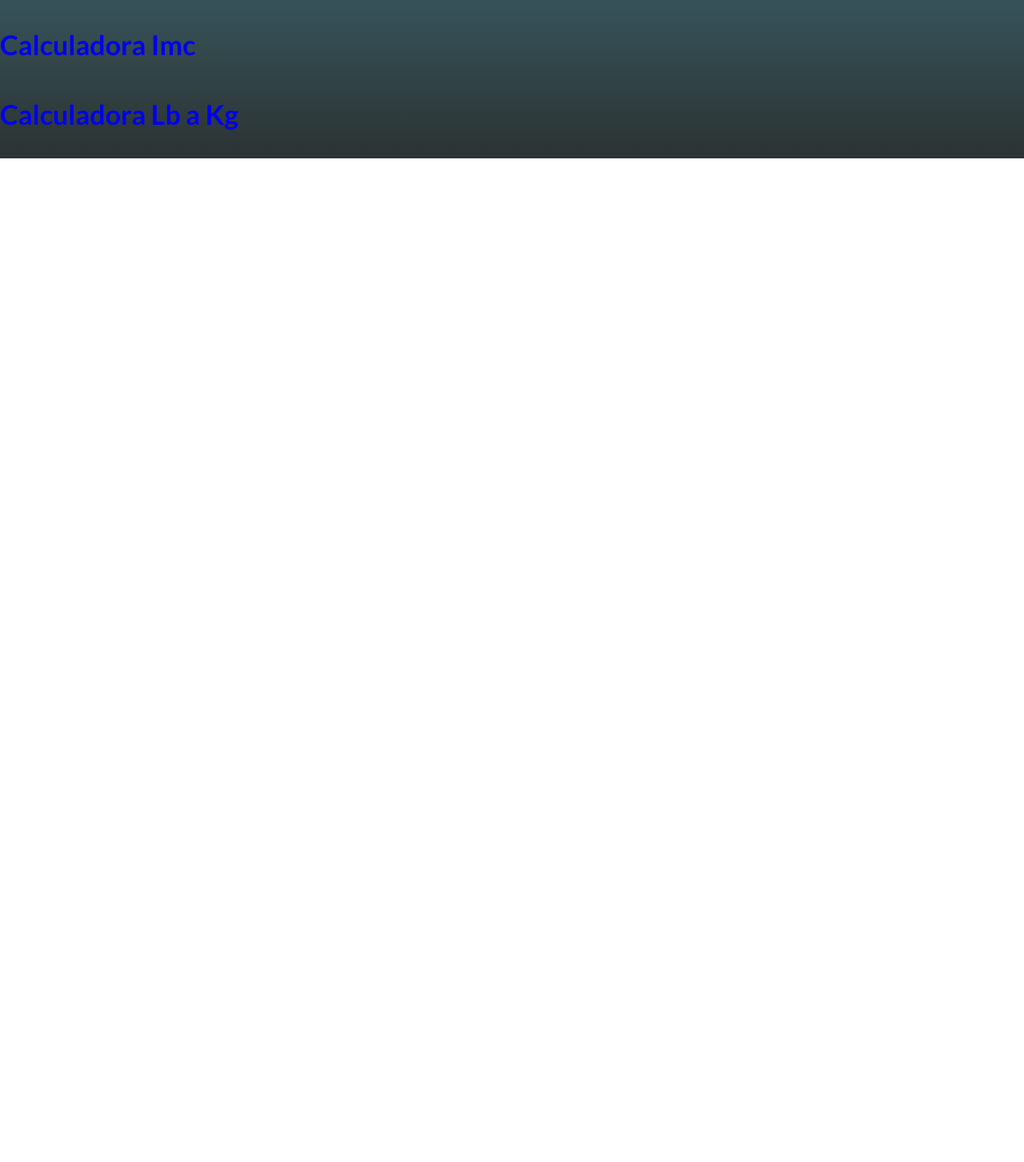
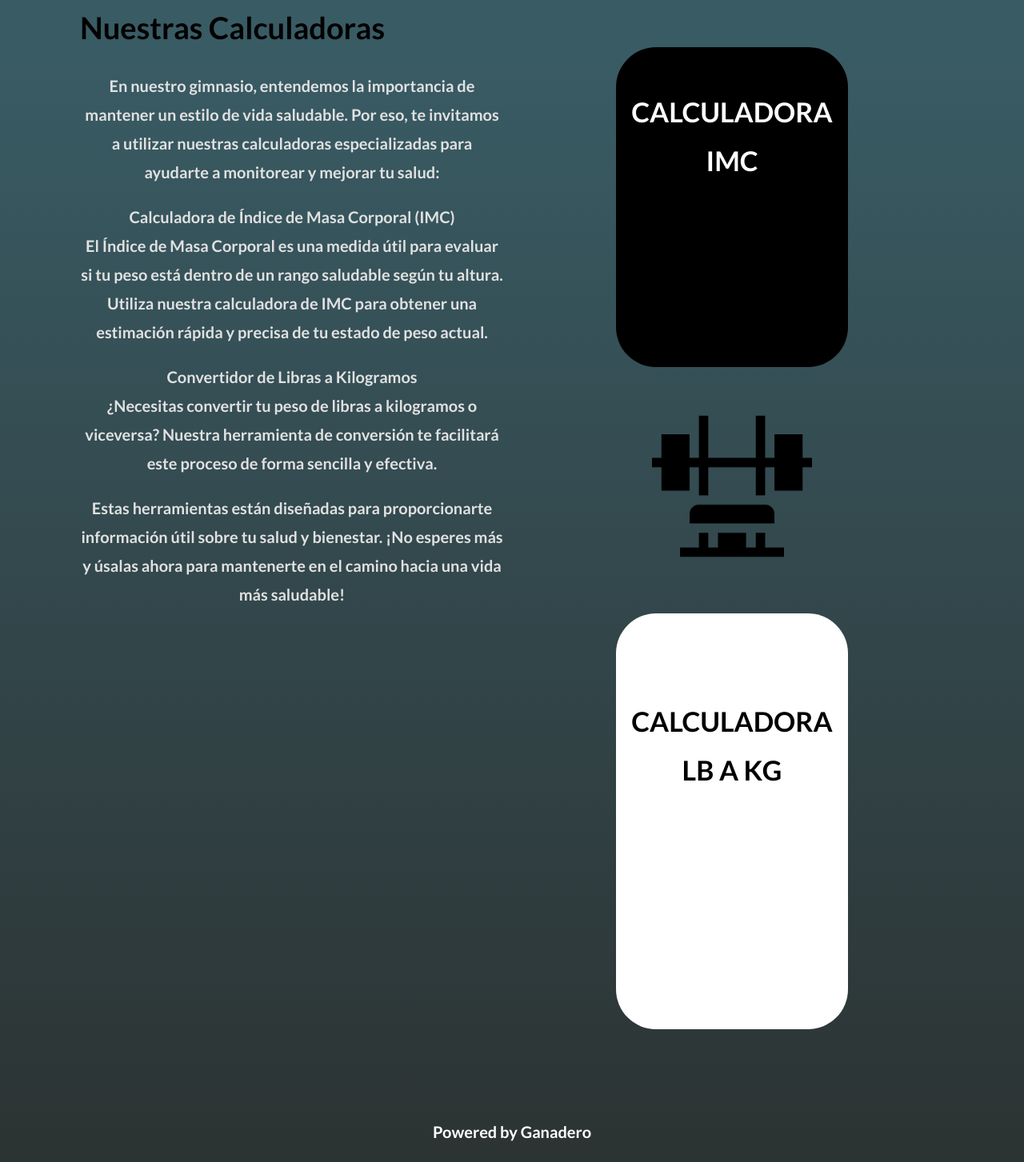
Before and after one commit to alejo123123/Gym-Virtual-, a PHP site: page /calculadoras.php in a window 1280 px wide. Shown: the part 80-1533 px from the top of the page at 80% size. Before the commit the page ends 278 px from the top, so only its background shows below. Run offline with PHP 8.4, Linux system fonts and the light colour scheme.

Commit message:
acabe la parte donde se muestran las calculadoras es responsive

```diff
--- a/calculadoras.php
+++ b/calculadoras.php
@@ -2,21 +2,44 @@
   include './includes/templates/header.php';
 ?>
 <body>
+<div class="distribuir margen">
+<div >
+    <h1 class="calch">Nuestras Calculadoras</h1>
+    <p class="info">En nuestro gimnasio, entendemos la importancia de mantener un estilo de vida saludable. Por eso, te invitamos a utilizar nuestras calculadoras especializadas para ayudarte a monitorear y mejorar tu salud:</p>
+
+    <p class="info">Calculadora de Índice de Masa Corporal (IMC)<br>
+    El Índice de Masa Corporal es una medida útil para evaluar si tu peso está dentro de un rango saludable según tu altura. Utiliza nuestra calculadora de IMC para obtener una estimación rápida y precisa de tu estado de peso actual.</p>
+
+    <p class="info">Convertidor de Libras a Kilogramos<br>
+    ¿Necesitas convertir tu peso de libras a kilogramos o viceversa? Nuestra herramienta de conversión te facilitará este proceso de forma sencilla y efectiva.</p>
+
+    <p class="info">Estas herramientas están diseñadas para proporcionarte información útil sobre tu salud y bienestar. ¡No esperes más y úsalas ahora para mantenerte en el camino hacia una vida más saludable!</p>
+</div>
 
 
+    <div class="margen">
         <a class="indice" href="calculadoraimc.php">
         <div class="indice" >
         <h2>Calculadora Imc</h2>
     </div>
     </a>
 
-    <!-- <div class="imag">
+    <div class="imag">
     <img src="src/img/maquina-de-gimnasio.png" class="img2" alt="logo">
-    </div> -->
+    </div>
 
     <a class="lb" href="calculadora.php">
         <div class="lb" >
         <h2>Calculadora Lb a Kg</h2>
-    </div>
-    </a>
+        </a>
+      </div>
+  </div>
+
+
+
+</div>
+
+    <footer class="footer">
+      <p>Powered by Ganadero</p>
+    </footer>
 </body>
```
